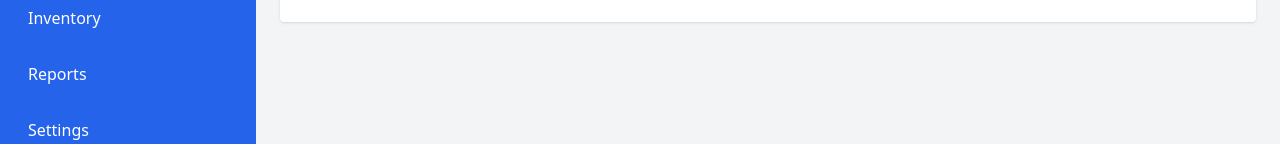
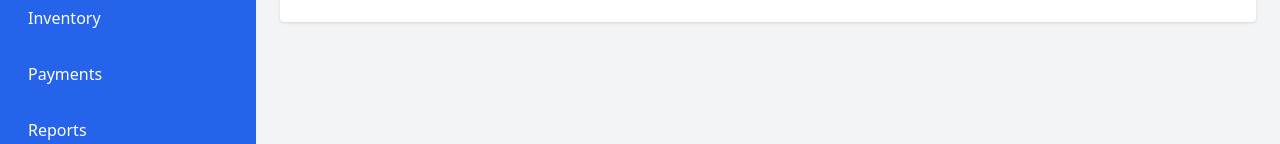
Before and after one commit to agraharamkavya/livetraq-crm, a React (Create React App) app: page /dashboard in a window 1280 px wide. Shown: the part 198-342 px from the top of the page. Built offline with nearby package versions, Linux system fonts and the light colour scheme; sample sign-in values are in the browser's storage.

Commit message:
payemnts side bar added

```diff
--- a/src/pages/Dashboard.js
+++ b/src/pages/Dashboard.js
@@ -24,6 +24,9 @@ function Dashboard() {
                 Inventory
               </li>
             )}
+            <li className="cursor-pointer hover:bg-blue-500 p-2 rounded">
+            Payments
+          </li>
           <li className="cursor-pointer hover:bg-blue-500 p-2 rounded">
             Reports
           </li>
```
